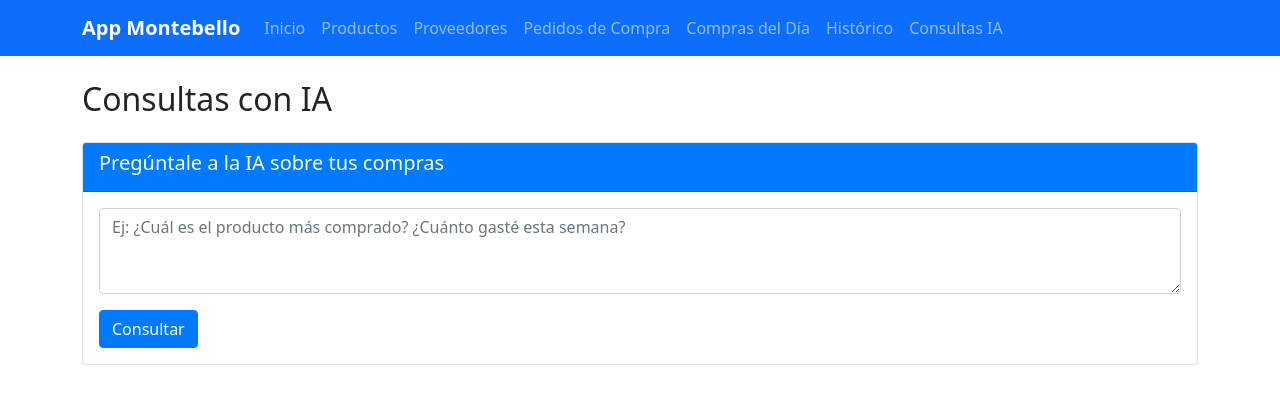
After one commit to ecanar/AppMontebello, a Flask app: page /consultas-ia in a window 1280 px wide. The commit adds this page. Shown: the top 404 px of the page. Run offline with Flask 3, Linux system fonts and the light colour scheme; some libraries are stand-ins or nearby versions.

Commit message:
Agregar pantalla Consultas IA con Gemini

```diff
--- a/app.py
+++ b/app.py
@@ -1,8 +1,9 @@
-from flask import Flask, render_template, request, redirect, url_for, flash
+from flask import Flask, render_template, request, redirect, url_for, flash, jsonify
 from flask_sqlalchemy import SQLAlchemy
 from datetime import datetime, timezone
 import os
 from dotenv import load_dotenv
+import google.generativeai as genai
 
 # Cargar variables de entorno
 load_dotenv()
@@ -482,6 +483,37 @@ with app.app_context():
         print(f'Advertencia al crear tablas: {e}')
 
 
+@app.route('/consultas-ia', methods=['GET', 'POST'])
+def consultas_ia():
+    respuesta = None
+    error = None
+    pregunta = None
+    if request.method == 'POST':
+        pregunta = request.form.get('pregunta', '').strip()
+        try:
+            api_key = os.getenv('GEMINI_API_KEY')
+            if not api_key:
+                error = 'No se encontró la API Key de Gemini.'
+            else:
+                genai.configure(api_key=api_key)
+                model = genai.GenerativeModel('gemini-1.5-flash')
+
+                historico = HistoricoCompra.query.order_by(HistoricoCompra.Fec_Comp.desc()).limit(100).all()
+                compras_hoy = CompraDia.query.all()
+
+                contexto = "Datos de compras recientes:\n"
+                for r in compras_hoy:
+                    contexto += f"- Hoy: {r.producto.Nom_Prod}, cant_pedida={r.Cant_Ped}, cant_comprada={r.Cant_Comp}, valor=${r.Val_Pag}\n"
+                for r in historico:
+                    contexto += f"- {r.Fec_Comp}: {r.producto_h.Nom_Prod}, cant={r.Cant_Comp}, valor=${r.Val_Pag}, proveedor={r.proveedor_h.Nom_Prov}\n"
+
+                prompt = f"{contexto}\nPregunta: {pregunta}"
+                response = model.generate_content(prompt)
+                respuesta = response.text
+        except Exception as e:
+            error = f'Error al consultar IA: {str(e)}'
+    return render_template('consultas_ia.html', respuesta=respuesta, error=error, pregunta=pregunta)
+
 if __name__ == '__main__':
     # Railway asigna el puerto automáticamente en la variable de entorno PORT
     port = int(os.environ.get("PORT", 5000))
--- a/requirements.txt
+++ b/requirements.txt
@@ -4,5 +4,6 @@ python-dotenv==1.0.0
 Flask-WTF==1.1.1
 WTForms==3.0.1
 gunicorn==23.0.0
+google-generativeai==0.8.3
 psycopg2-binary==2.9.10
 psycopg[binary]==3.2.6
--- a/templates/base.html
+++ b/templates/base.html
@@ -64,6 +64,9 @@
                     <li class="nav-item">
                         <a class="nav-link" href="{{ url_for('historico') }}">Histórico</a>
                     </li>
+                    <li class="nav-item">
+                        <a class="nav-link" href="{{ url_for('consultas_ia') }}">Consultas IA</a>
+                    </li>
                 </ul>
             </div>
         </div>
--- /dev/null
+++ b/templates/consultas_ia.html
@@ -0,0 +1,40 @@
+{% extends "base.html" %}
+
+{% block title %}Consultas IA - App Montebello{% endblock %}
+
+{% block content %}
+<div class="row">
+    <div class="col-md-12">
+        <h2>Consultas con IA</h2>
+    </div>
+</div>
+
+<div class="row mt-3">
+    <div class="col-md-12">
+        <div class="card">
+            <div class="card-header">
+                <h5>Pregúntale a la IA sobre tus compras</h5>
+            </div>
+            <div class="card-body">
+                <form method="POST" action="{{ url_for('consultas_ia') }}">
+                    <div class="mb-3">
+                        <textarea class="form-control" name="pregunta" rows="3" placeholder="Ej: ¿Cuál es el producto más comprado? ¿Cuánto gasté esta semana?" required>{{ pregunta or '' }}</textarea>
+                    </div>
+                    <button type="submit" class="btn btn-primary">Consultar</button>
+                </form>
+
+                {% if respuesta %}
+                <div class="mt-4 p-3 bg-light rounded border">
+                    <h6 class="text-primary">Respuesta:</h6>
+                    <p style="white-space: pre-wrap;">{{ respuesta }}</p>
+                </div>
+                {% endif %}
+
+                {% if error %}
+                <div class="mt-3 alert alert-danger">{{ error }}</div>
+                {% endif %}
+            </div>
+        </div>
+    </div>
+</div>
+{% endblock %}
```
